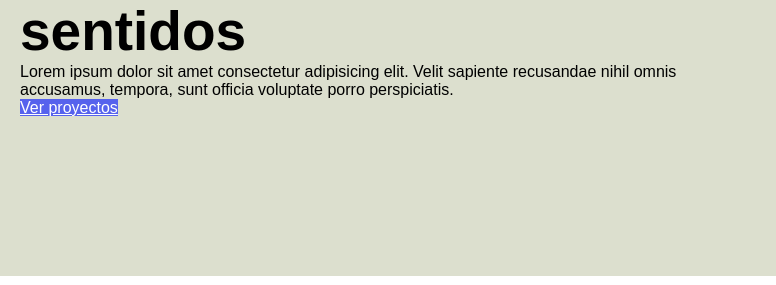
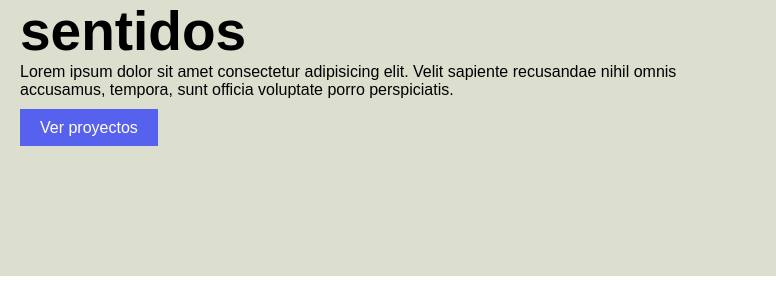
Before and after one commit to LuisEnrique2008xdf/proyecto-fina-de-html, a plain HTML site: page p2/index.html in a window 1280 px wide. Shown: the part 308-593 px from the top of the page, 0-776 px from the left. Drawn offline with Linux system fonts and the light colour scheme; grey boxes are pictures that could not be loaded.

Commit message:
actualizcion

```diff
--- a/p2/styles.css
+++ b/p2/styles.css
@@ -68,6 +68,10 @@ nav a:hover {
 .btn {
     background-color: #5662ed;
     color: white;
+    padding: 10px 20px;
+    text-decoration: none;
+    position: relative;
+    top: 20px;
 }
 
 .servicios {
```
